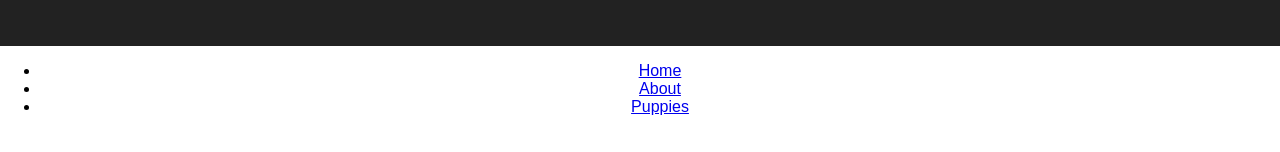
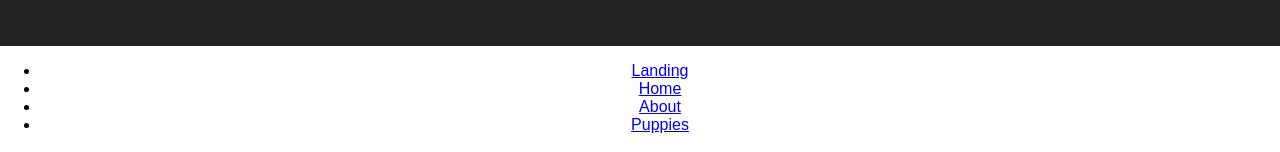
Before and after one commit to rbrook22/react-routing-exercise, a React (Create React App) app: page / in a window 1280 px wide. Shown: the part 144-296 px from the top of the page. Built offline with nearby package versions, Linux system fonts and the light colour scheme.

Commit message:
adds fourth component with landing route

```diff
--- a/src/App.js
+++ b/src/App.js
@@ -12,11 +12,12 @@ class App extends Component {
           <h1 className="App-title">Welcome to React</h1>
         </header>
         <ul>
+          <li><Link to="/Landing">Landing</Link></li>
           <li><Link to="/home">Home</Link></li>
           <li><Link to="/about">About</Link></li>
           <li><Link to="/puppies">Puppies</Link></li>
         </ul>
-
+        <Route path="/Landing" component={Landing} />
         <Route path="/home" component={Home} />
         <Route path="/about" component={About} />
         <Route path="/puppies" component={Puppies} />
@@ -24,6 +25,11 @@ class App extends Component {
       </div>
     );
   }
+}
+const Landing = (props) => {
+  return(
+    <h1>This is the landing page, freaking awesome!</h1>
+  );
 }
 
 const Home = (props) => {
```
